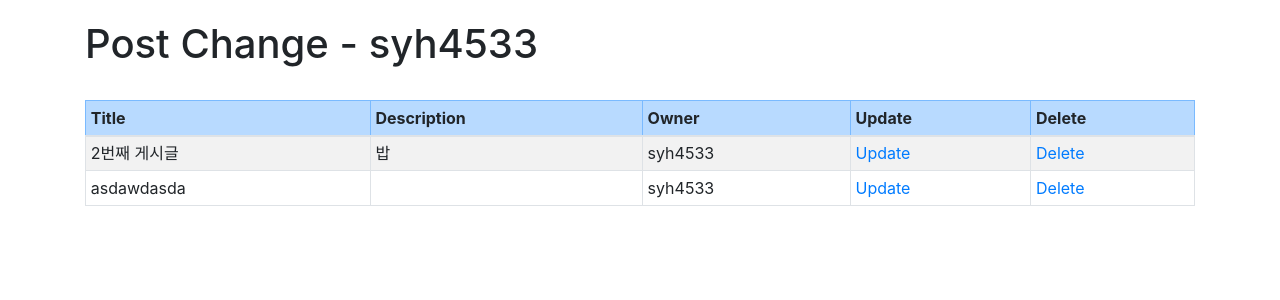
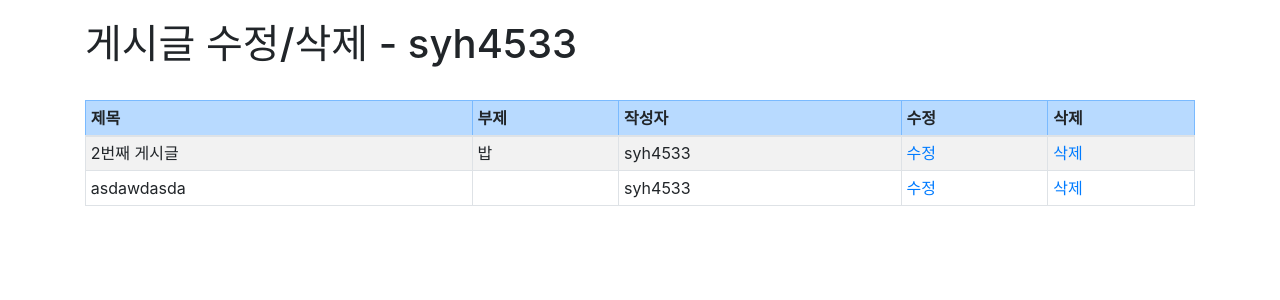
Before and after one commit to JKH1109/imfin1, a Django app: page /review/change/ in a window 1280 px wide. Shown: the part 70-370 px from the top of the page. Run offline with Django 3.2, Linux system fonts and the light colour scheme; a user stored in the database is signed in; data comes from the database, SQL or seed files in the repository; parts of the project's set-up code (start-up, migrations or seed data) failed here and were passed over; some libraries are stand-ins or nearby versions.

Commit message:
게시판, 댓글기능, 태그기능 완료

```diff
--- a/imfin1/settings.py
+++ b/imfin1/settings.py
@@ -133,7 +133,10 @@ STATIC_URL = '/static/'
 TAGGIT_CASE_INSENTIVE = True
 TAGGIT_LIMIT = 50
 
+#댓글달기 disqus
 
+DISQUS_SHORTNAME = 'moim-moduyi-impeulranteu'
+DISQUS_MY_DOMAIN = 'http://127.0.0.1:8000'
 
 
 
--- a/reviewApp/models.py
+++ b/reviewApp/models.py
@@ -2,7 +2,10 @@ from django.db import models
 from django.urls import reverse
 from django.contrib.auth.models import User
 from django.utils.text import slugify
+#태그 기능 모듈
 from taggit.managers import TaggableManager
+
+
 # Create your models here.
 class Post(models.Model):
     title = models.CharField(verbose_name='TITLE', max_length=50)
@@ -29,6 +32,10 @@ class Post(models.Model):
     def get_next(self):
         return self.get_next_by_modify_dt()
 
+    #게시글 작성자이름 불러오는 함수
+    def get_owner_name(self):
+        return self.owner
+
     def save(self, *args, **kwargs):
         self.slug = slugify(self.title, allow_unicode=True)
         super().save(*args, **kwargs)
--- a/reviewApp/templates/review/post_archive_year.html
+++ b/reviewApp/templates/review/post_archive_year.html
@@ -1,4 +1,4 @@
-{% extend 'banner.html' %}
+{% extends 'banner.html' %}
 {% block content %}
 <h1>Post Archives for {{ year|date:"Y" }}</h1>
 
--- a/reviewApp/templates/review/post_change_list.html
+++ b/reviewApp/templates/review/post_change_list.html
@@ -1,21 +1,21 @@
 {% extends "base.html" %}
 
-{% block title %}post_change_list.html{% endblock %}
+{% block title %}게시글 수정/삭제.html{% endblock %}
 
 {% block content %}
 
-    <h1>Post Change - {{user}}</h1>
+    <h1>게시글 수정/삭제 - {{user}}</h1>
     <br>
 
     <table class="table table-bordered table-sm table-striped">
 
         <thead>
         <tr class="table-primary">
-            <th>Title</th>
-            <th>Description</th>
-            <th>Owner</th>
-            <th>Update</th>
-            <th>Delete</th>
+            <th>제목</th>
+            <th>부제</th>
+            <th>작성자</th>
+            <th>수정</th>
+            <th>삭제</th>
         </tr>
         </thead>
 
@@ -25,8 +25,8 @@
             <td>{{ item.title }}</td>
             <td>{{ item.description }}</td>
             <td>{{ item.owner }}</td>
-            <td><a href="{% url 'reviewApp:update' item.id %}">Update</a></td>
-            <td><a href="{% url 'reviewApp:delete' item.id %}">Delete</a></td>
+            <td><a href="{% url 'review:update' item.id %}">수정</a></td>
+            <td><a href="{% url 'review:delete' item.id %}">삭제</a></td>
         </tr>
         {% endfor %}
         </tbody>
--- a/reviewApp/templates/review/post_confirm_delete.html
+++ b/reviewApp/templates/review/post_confirm_delete.html
@@ -1,6 +1,6 @@
 {% extends "base.html" %}
 
-{% block title %}post_confirm_delete.html{% endblock %}
+{% block title %}게시글 삭제{% endblock %}
 
 {% block content %}
 
@@ -8,7 +8,7 @@
     <br>
 
     <form action="." method="post">{% csrf_token %}
-        <p>Are you sure you want to delete "{{ object }}" ?</p>
+        <p>정말 게시글을 삭제하시겠습니까? "{{ object }}" ?</p>
         <input type="submit" value="Confirm" class="btn btn-danger btn-sm" />
     </form>
 
--- a/reviewApp/templates/taggit/taggit_cloud.html
+++ b/reviewApp/templates/taggit/taggit_cloud.html
@@ -30,7 +30,7 @@
         {% get_tagcloud as tags %}
         {% for tag in tags %}
         <span class="tag-{{tag.weight|floatformat:0}}">
-            <a href="{% url 'blog:tagged_object_list' tag.name %}"> {{tag.name}}({{tag.num_times}})</a>
+            <a href="{% url 'review:tagged_object_list' tag.name %}"> {{tag.name}}({{tag.num_times}})</a>
         </span>
         {% endfor %}
     </div>
--- a/reviewApp/templates/taggit/taggit_post_list.html
+++ b/reviewApp/templates/taggit/taggit_post_list.html
@@ -4,7 +4,7 @@
 
 {% block content %}
 
-    <h1>Posts for tag - {{ tagname }}</h1>
+    <h1>{{ tagname }} - 태그 연관 포스트</h1>
     <br>
 
     {% for post in object_list %}
--- a/reviewApp/urls.py
+++ b/reviewApp/urls.py
@@ -29,14 +29,11 @@ urlpatterns = [
     path('archive/today/', views.PostTAV.as_view(), name='post_today_archive'),
 
 
-
-    # Example: /blog/tag/
+    #Examaple /review/tag/
     path('tag/', views.TagCloudTV.as_view(), name='tag_cloud'),
 
-    # Example: /blog/tag/tagname/
-    path('tag/<str:tag>/', views.TaggedObjectLV.as_view(), name='tagged_object_list'),
-
-
+    #Example /review/tag/tagname
+    path('tag/<str:tag>', views.TaggedObjectLV.as_view(), name='tagged_object_list'),
 
 
 
--- a/reviewApp/views.py
+++ b/reviewApp/views.py
@@ -5,6 +5,8 @@ from django.views.generic import dates
 from django.views.generic.dates import ArchiveIndexView, YearArchiveView, MonthArchiveView
 from django.views.generic.dates import DayArchiveView, TodayArchiveView
 from django.views.generic.detail import DetailView
+
+from django.conf import settings
 
 from django.db.models import Q
 from django.shortcuts import render
@@ -28,11 +30,21 @@ class PostLV(ListView):
     template_name = 'review/post_all.html'
     context_object_name = 'posts'
     paginate_by = 2
+
 # DetailView
 
 class PostDV(DetailView):
     model = Post
     template_name = 'review/post_detail.html'
+
+    def get_context_data(self, **kwargs):
+        context = super().get_context_data(**kwargs)
+        context['disqus_short'] = f"{settings.DISQUS_SHORTNAME}"
+        context['disqus_id'] = f"post-{self.object.id}-{self.object.slug}"
+        context['disqus_url'] = f"{settings.DISQUS_MY_DOMAIN}{self.object.get_absolute_url()}"
+        context['disqus_title'] = f"{self.object.slug}"
+        return context
+
 
 #ArchiveView
 
@@ -89,7 +101,6 @@ class TaggedObjectLV(ListView):
 
 class SearchFormView(FormView):
     form_class = PostSearchForm
-    template_name = 'blog/post_search.html'
 
     def form_valid(self, form):
         searchWord = form.cleaned_data['search_word']
@@ -105,12 +116,14 @@ class SearchFormView(FormView):
 
 
 
-# add change update delete
+# add change update delete 기능
 
 class PostCreateView(LoginRequiredMixin, CreateView):
     model = Post
     fields = ['title', 'slug', 'description', 'content', 'tags']
     initial = {'slug' : 'auto-filling-do-not-input'}
+    template_name = 'review/post_form.html'
+
 
     def form_valid(self, form):
         form.instance.owner = self.request.user
@@ -126,7 +139,9 @@ class PostUpdateView(OwnerOnlyMixin, UpdateView):
     model = Post
     fields = ['title', 'slug', 'description', 'content', 'tags']
     success_url= reverse_lazy('mainApp:main_page')
+    template_name = 'review/post_form.html'
 
 class PostDeleteView(OwnerOnlyMixin, DeleteView):
     model = Post
+    template_name = "review/post_confirm_delete.html"
     success_url = reverse_lazy('mainApp:main_page')
--- a/subApp2/templates/Progress_info.html
+++ b/subApp2/templates/Progress_info.html
@@ -30,7 +30,7 @@
 
 
     <style>
-      .bd-placeholder-img {0
+      .bd-placeholder-img {
         font-size: 1.125rem;
         text-anchor: middle;
         -webkit-user-select: none;
```
Also changed, not shown: reviewApp/templates/review/post_all.html (+5 -5 lines), reviewApp/templates/review/post_detail.html (+62 -10 lines).
